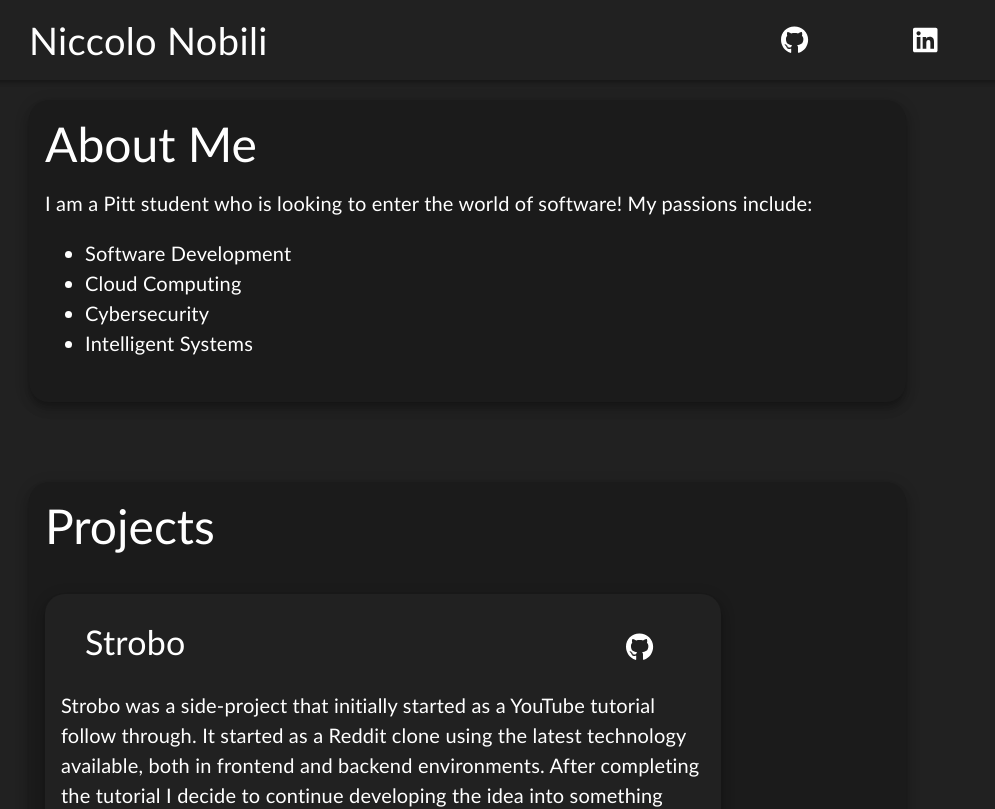
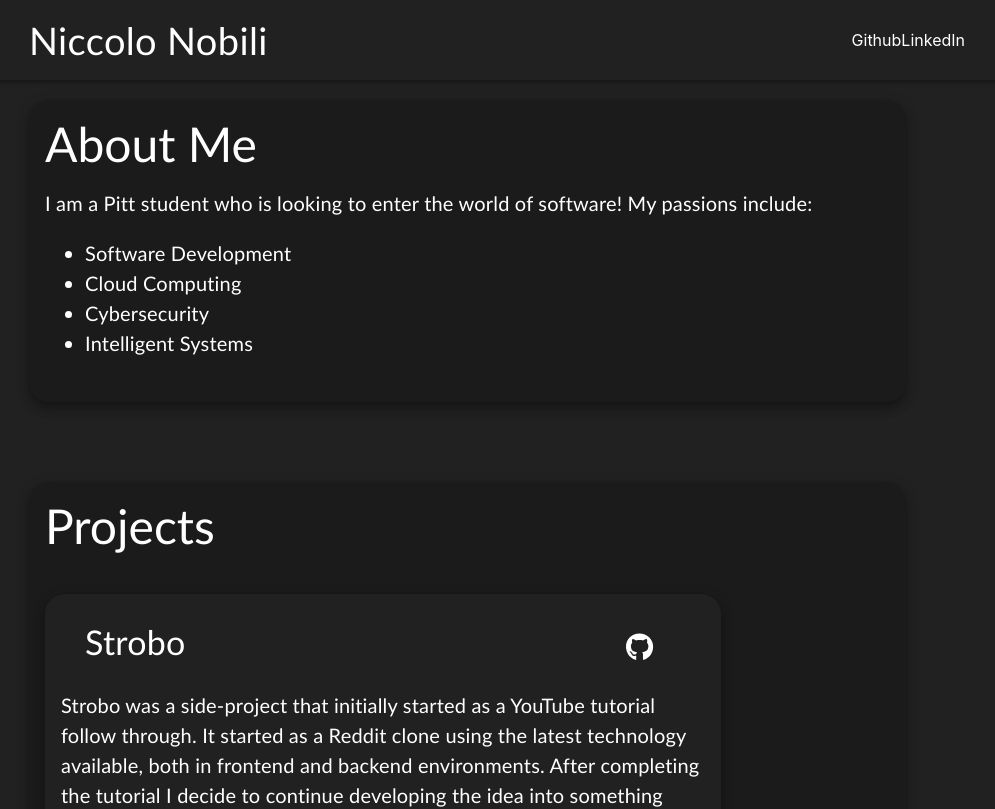
Before and after one commit to strobosco/personal-website, a Next.js app: page / in a window 1280 px wide. Shown: the top 809 px of the page, without its empty margins (155-1150 px from the left). Built offline with nearby package versions, Linux system fonts and the light colour scheme.

Commit message:
Fixed buttons

```diff
--- a/components/NavBar.tsx
+++ b/components/NavBar.tsx
@@ -39,28 +39,20 @@ const NavBar: NextPage = () => {
               Niccolo Nobili
             </Typography>
             <Box sx={{ position: "absolute", right: 0, mr: 20 }}>
-              <IconButton
+              <a
                 href="https://github.com/strobosco"
                 target="_blank"
                 rel="noopener noreferrer"
-                size="large"
-                color="inherit"
-                aria-label="Github"
-                sx={{ mr: 10 }}
               >
-                <FontAwesomeIcon icon={faGithub} size="1x" />
-              </IconButton>
-              <IconButton
+                Github
+              </a>
+              <a
                 href="https://www.linkedin.com/in/niccolonobili/"
                 target="_blank"
                 rel="noopener noreferrer"
-                size="large"
-                color="inherit"
-                aria-label="LinkedIn"
-                sx={{ mr: 2 }}
               >
-                <FontAwesomeIcon icon={faLinkedin} size="1x" />
-              </IconButton>
+                LinkedIn
+              </a>
             </Box>
           </Toolbar>
         </AppBar>
```
